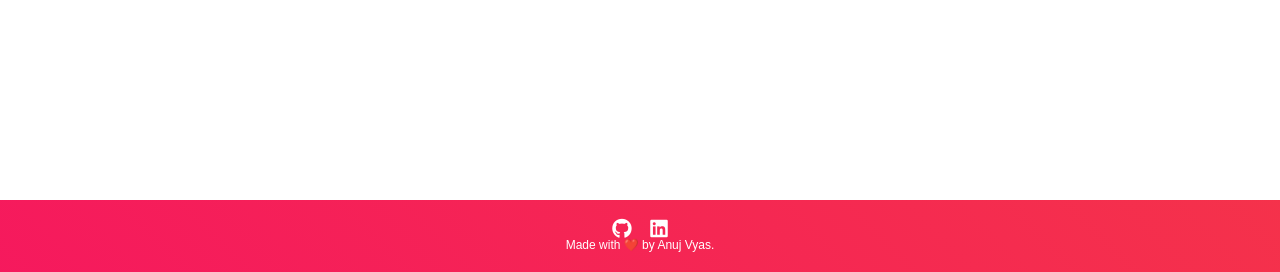
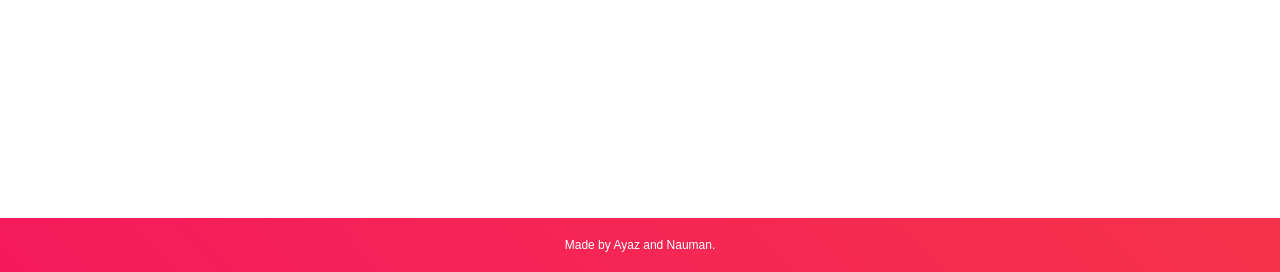
Before and after one commit to naumanjabbar/diabetes_predictor, a Flask app: page / in a window 1280 px wide. Shown: the part 528-800 px from the top of the page. Run offline with Flask 2, Linux system fonts and the light colour scheme; parts of the project's set-up code (start-up, migrations or seed data) failed here and were passed over; some libraries are stand-ins or nearby versions.

Commit message:
Update index.html

```diff
--- a/templates/index.html
+++ b/templates/index.html
@@ -38,11 +38,11 @@
 
         <!-- Footer -->
        <div class='footer'>
-           <div class="contact">
+<!--            <div class="contact">
                <a target="_blank" href="https://github.com/anujvyas/Diabetes-Prediction-Deployment"><i class="fab fa-github fa-lg contact-icon"></i></a>
                <a target="_blank" href="https://www.linkedin.com/in/anujkvyas"><i class="fab fa-linkedin fa-lg contact-icon"></i></a>
-           </div>
-           <p class='footer-description'>Made with ❤️ by Anuj Vyas.</p>
+           </div> -->
+           <p class='footer-description'>Made by Ayaz and Nauman.</p>
        </div>
 
     </body>
```
